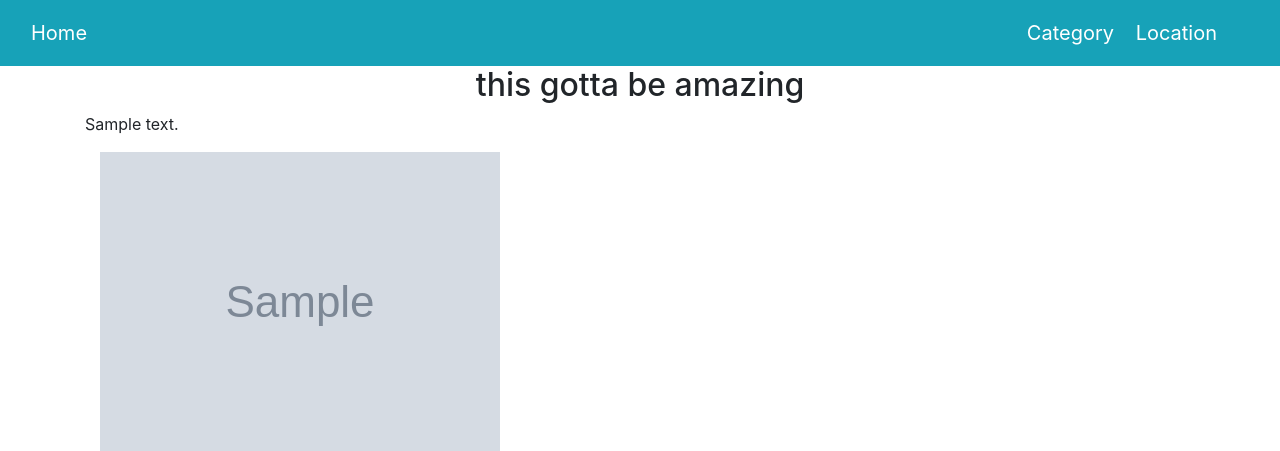
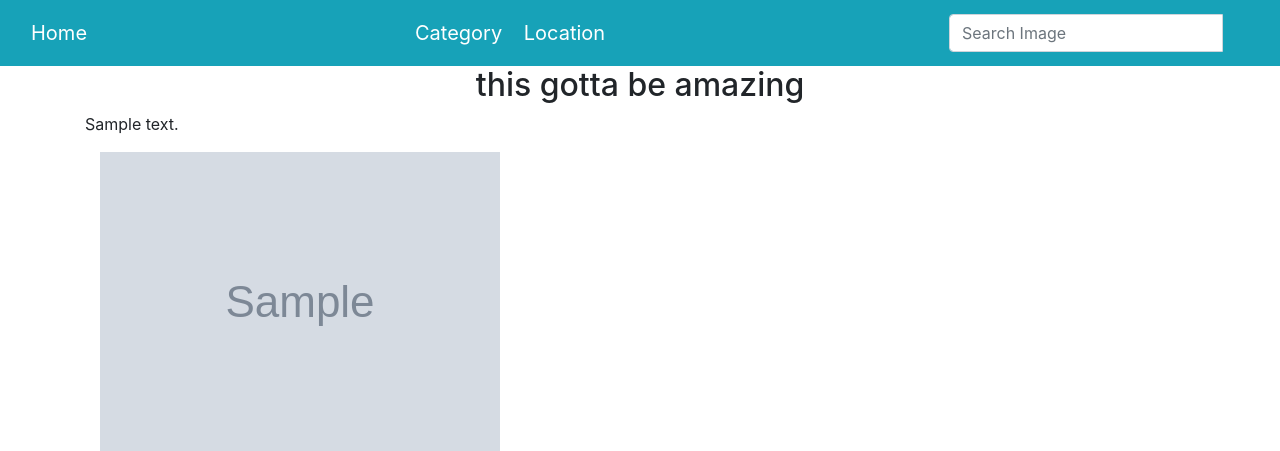
Before and after one commit to melodytowett/My-Gallery, a Django app: template photos/templates/all-photos/category.html in a window 1280 px wide. Shown: the top 451 px of the page. Run offline with Django 4.2, Linux system fonts and the light colour scheme; tables that the repository leaves empty hold one stand-in row (values such as "Sample post"); the template is opened without the code that fills it: values that come from a table or form of the project are taken from there, most other values are stand-ins (such as "Sample title", 1, 10 or a date in 2020); grey boxes marked "Sample" are stand-in pictures; parts of the project's set-up code (start-up, migrations or seed data) failed here and were passed over; some libraries are stand-ins or nearby versions.

Commit message:
add search funtionality

```diff
--- a/photos/models.py
+++ b/photos/models.py
@@ -1,3 +1,4 @@
+from email.mime import image
 from django.db import models
 
 # Create your models here.
@@ -37,3 +38,8 @@ class Image(models.Model):
     def current_images(cls,location):
         images = cls.objects.filter(location__in=location)
         return images
+
+    @classmethod
+    def search_by_name(cls,search_term):
+        images = cls.objects.filter(name__icontains=search_term)
+        return images
--- a/photos/templates/all-photos/category.html
+++ b/photos/templates/all-photos/category.html
@@ -2,14 +2,14 @@
 {% block content %}
 {{ block.super}}
 <div class="container">
-    {% for image_item in images %}
+    {% for photo in photos %}
     <div class="row">
         <div class="col-xs-6 col-sm-6 col-md-6 col-lg-6">
-            <p>{{image_item.description}} </p>
+            <p>{{photo.description}} </p>
         </div>
     </div>
     <div class="col-xs-6 col-sm-6 col-md-6 col-lg-6">
-        <img src=" {{image_item.my_image.url}} " alt="image">
+        <img src= {% if photo.my_image %} {{photo.my_image.url}} {%else%}#{% endif %} alt="Image" class="img-responsive">
     </div>
     {% endfor %}
 </div>
--- a/photos/templates/navbar.html
+++ b/photos/templates/navbar.html
@@ -15,8 +15,15 @@
       <a class="navbar-brand text-white" href="{% url 'index' %}">Category</a>
        <a class="navbar-brand text-white" href="{% url 'index' %}">Location</a>
     </div>
+        <form class="navbar-form" role="search" action="{% url 'search_results' %}">
 
-
+          <div class="input-group">
+            <input type="text" class="form-control" placeholder="Search Image" name="image">
+            <div class="input-group-btn">
+              <button class="btn btn-default" type="submit"><i class="glyphicon glyphicon-search"></i></button>
+            </div>
+          </div>
+        </form>
 
   </div>
 </nav>
--- a/photos/urls.py
+++ b/photos/urls.py
@@ -3,7 +3,8 @@ from django.conf import settings
 from django.conf.urls.static import static
 from .import views
 urlpatterns = [
-    path('',views.index, name='index')
+    path('',views.index, name='index'),
+    path('search/',views.search_results,name='search_results')
 
 ]
 if settings.DEBUG:
```
Also changed, not shown: photos/views.py (line endings or trailing spaces).
